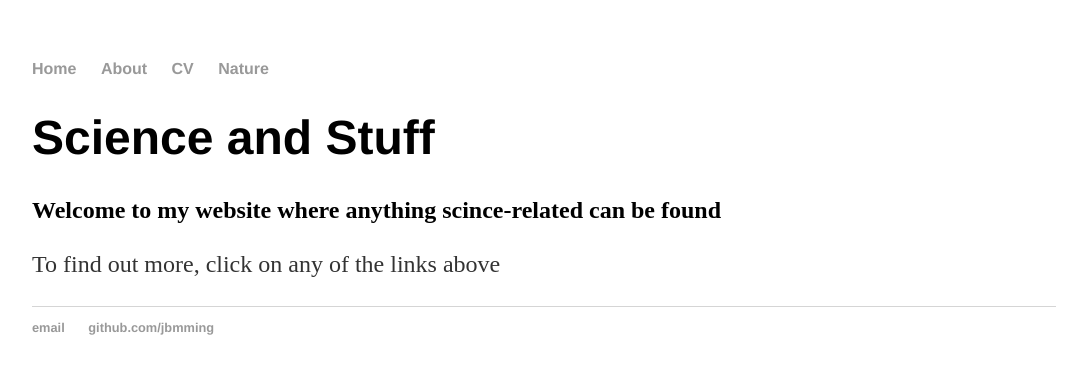
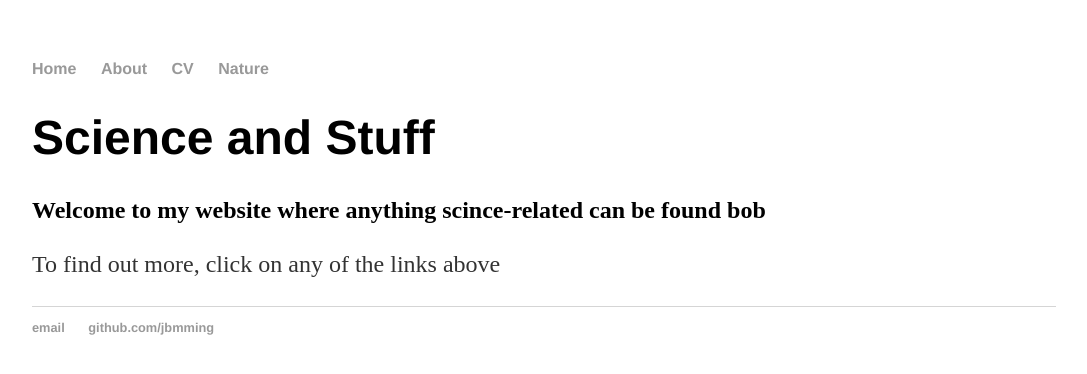
Before and after one commit to JBProgramming/JBProgramming.github.io, a Jekyll site: the page built from index.html, in a window 1280 px wide. Shown: the top 374 px of the page, without its empty margins (96-1183 px from the left). Built offline with Jekyll 4.4.1, drawn with Linux system fonts in a browser that asks for light colours.

Commit message:
Update index.html

```diff
--- a/index.html
+++ b/index.html
@@ -4,6 +4,6 @@ title: "Science and Stuff"
 ---
 <div class="blurb">
 	<h1>Science and Stuff</h1>
-	<h2>Welcome to my website where anything scince-related can be found</h2>
+	<h2>Welcome to my website where anything scince-related can be found bob</h2>
 	<p>To find out more, click on any of the links above</p>
 </div><!-- /.blurb -->
```
